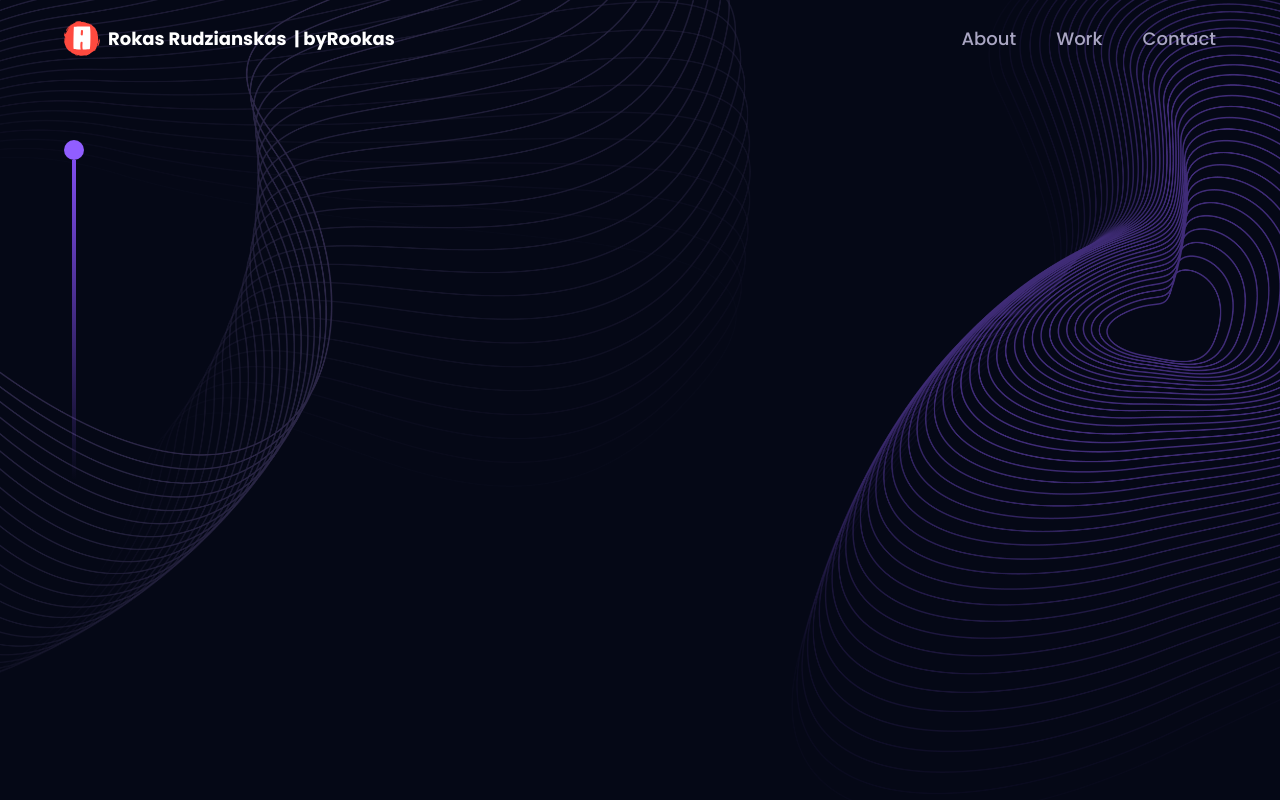
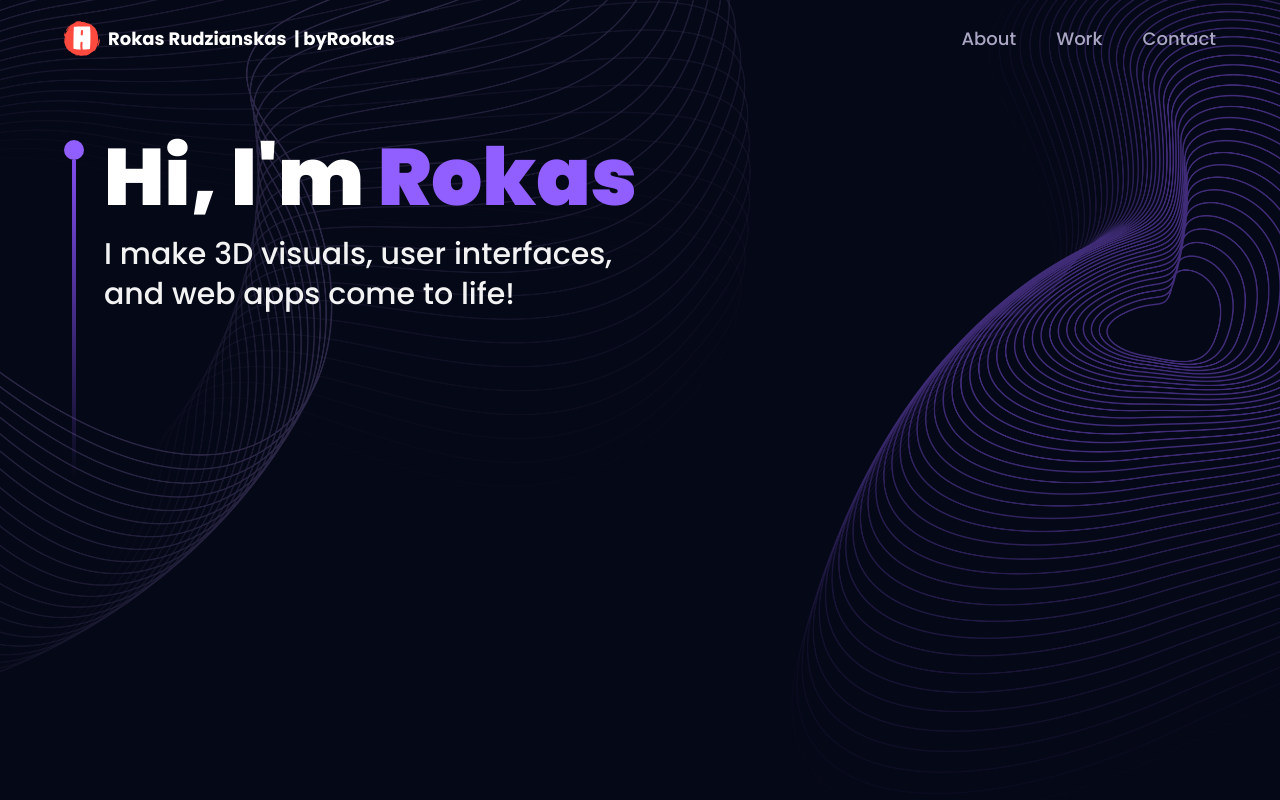
Before and after one commit to rookasrudzianskas/byrookas-dev-portfolio, a React (Vite) app: page / in a window 1280 px wide. Built offline with nearby package versions, Linux system fonts and the light colour scheme.

Commit message:
animation

```diff
--- a/src/components/Hero.jsx
+++ b/src/components/Hero.jsx
@@ -13,6 +13,16 @@ const Hero = ({}) => {
           <div className='w-5 h-5 rounded-full bg-[#915EFF]' />
           <div className='w-1 sm:h-80 h-40 violet-gradient' />
         </div>
+
+        <div>
+          <h1 className={`${styles.heroHeadText} text-white`}>
+            Hi, I'm <span className='text-[#915EFF]'>Rokas</span>
+          </h1>
+          <p className={`${styles.heroSubText} mt-2 text-white-100`}>
+            I make 3D visuals, user interfaces, <br className='sm:block hidden' />
+            and web apps come to life!
+          </p>
+        </div>
       </div>
     </section>
   );
```
